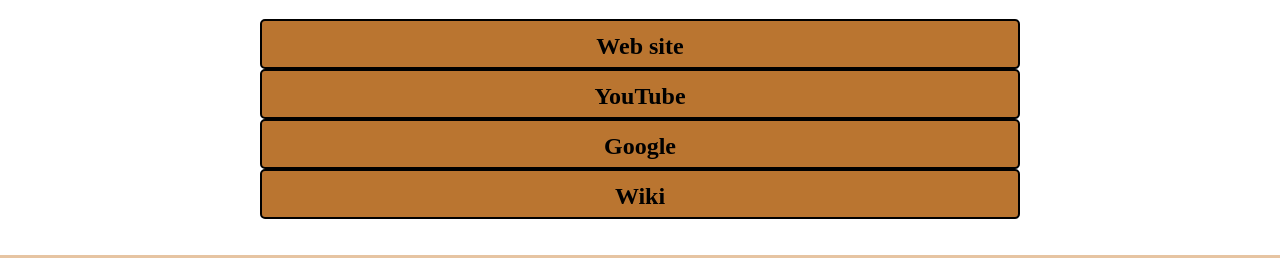
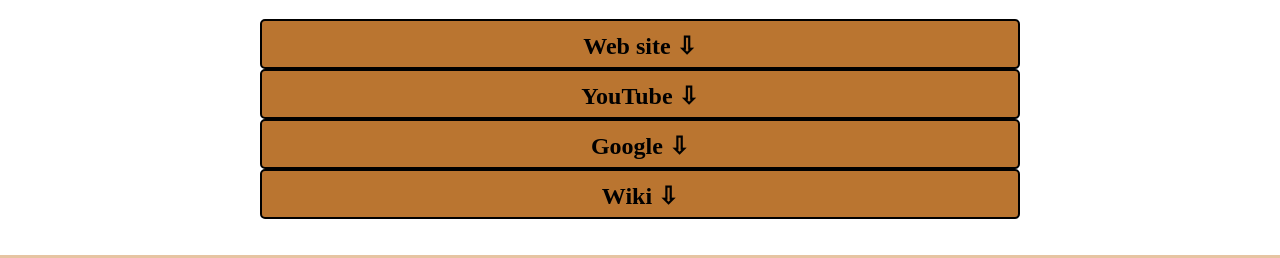
Before and after one commit to welber839/referenceweb, a plain HTML site: page index.htm in a window 1280 px wide. Shown: the part 175-433 px from the top of the page. Drawn offline with Linux system fonts and the light colour scheme.

Commit message:
Update index.htm

```diff
--- a/index.htm
+++ b/index.htm
@@ -40,7 +40,7 @@
         <div class="reInnerBox">
             <div>
                 <div class="webRefrence">
-                    <h2>Web site</h2>
+                    <h2>Web site ⇩</h2>
                     <a href="https://developer.mozilla.org/zh-TW/" target="_blank"><div class="webList" style="display: none;">MDN Web Docs</div></a>
                     <a href="https://ithelp.ithome.com.tw/" target="_blank"><div class="webList" style="display: none;">iT邦幫忙</div></a>
                     <a href="https://www.w3schools.com/" target="_blank"><div class="webList" style="display: none;">w3schools</div></a>
@@ -53,7 +53,7 @@
                     <a href="https://tutsplus.com/" target="_blank"><div class="webList" style="display: none;">tutsplus</div></a>
                 </div>
                 <div class="youTubeRefrence">
-                    <h2>YouTube</h2>
+                    <h2>YouTube ⇩</h2>
                     <a href="https://youtu.be/0qVJrvIzx7o" target="_blank"><div class="youTubeList" style="display: none;">2014中央大氣風雲祭公關組宣傳片</div></a>
                     <a href="https://youtu.be/B1tArM5XYuc" target="_blank"><div class="youTubeList" style="display: none;">熊仔 -【88BARS】</div></a>
                     <a href="https://youtu.be/mIUl7Nfdw4k" target="_blank"><div class="youTubeList" style="display: none;">ØZI -【DIAMOND】</div></a>
@@ -63,13 +63,13 @@
                     <a href="https://youtu.be/aTf_9o-Vnkg" target="_blank"><div class="youTubeList" style="display: none;">頑童 -【走跳】</div></a>
                 </div>
                 <div class="googleRefrence">
-                    <h2>Google</h2>
+                    <h2>Google ⇩</h2>
                     <a href="https://goo.gl/maps/w9WERtRU5QRxpbcA7" target="_blank"><div class="googleList" style="display: none;">天水玥地標</div></a>
                     <a href="https://goo.gl/maps/2ksEUitZh5RdSnsc9" target="_blank"><div class="googleList" style="display: none;">周末炸雞俱樂部地標</div></a>
                     <a href="https://goo.gl/maps/W6Cgsvasekmssi4G7" target="_blank"><div class="googleList" style="display: none;">碳佐麻里地標</div></a>
                 </div>
                 <div class="wikiRefrence">
-                    <h2>Wiki</h2>
+                    <h2>Wiki ⇩</h2>
                     <a href="https://zh.wikipedia.org/wiki/%E7%86%8A%E4%BB%94" target="_blank"><div class="wikiList" style="display: none;">熊仔</div></a>
                     <a href="https://zh.wikipedia.org/wiki/%C3%98ZI" target="_blank"><div class="wikiList" style="display: none;">ØZI</div></a>
                     <a href="https://zh.wikipedia.org/wiki/%E9%99%B3%E6%98%B1%E6%A6%95" target="_blank"><div class="wikiList" style="display: none;">ESO 瘦子</div></a>
```
